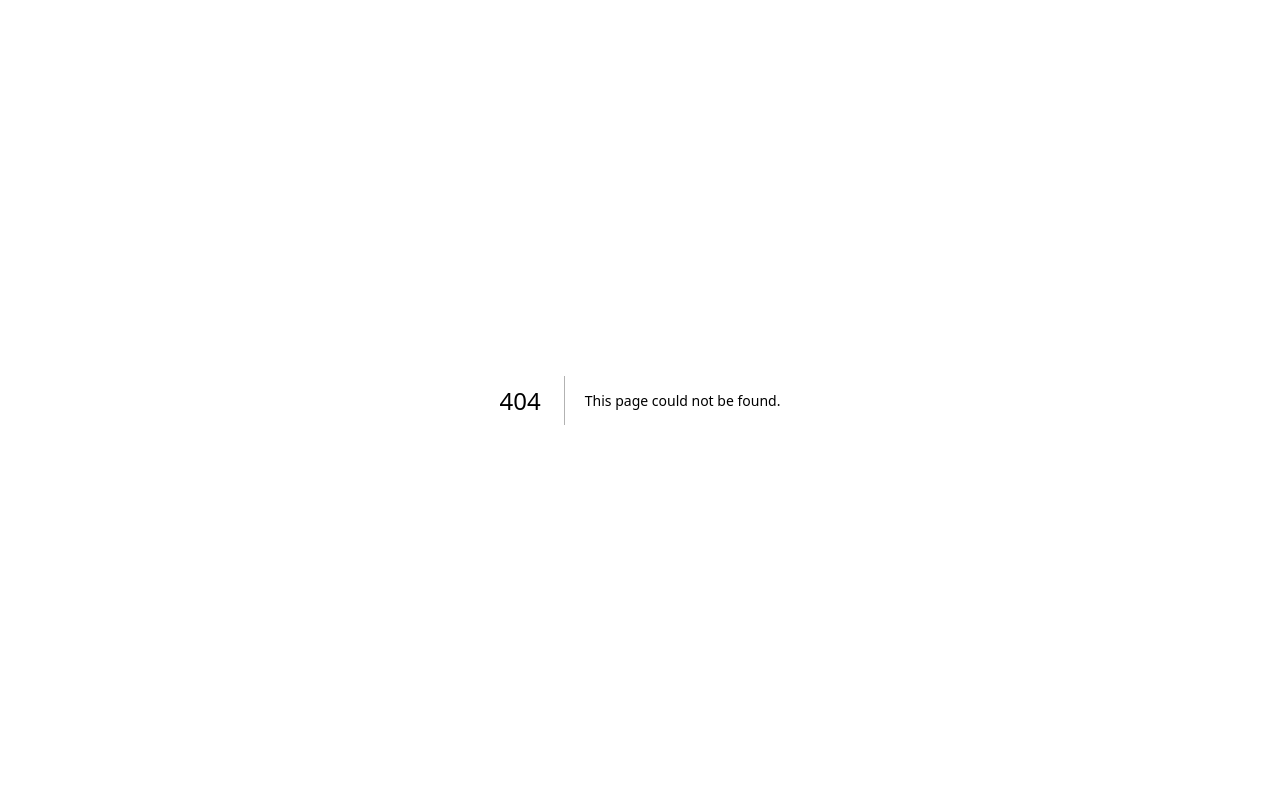
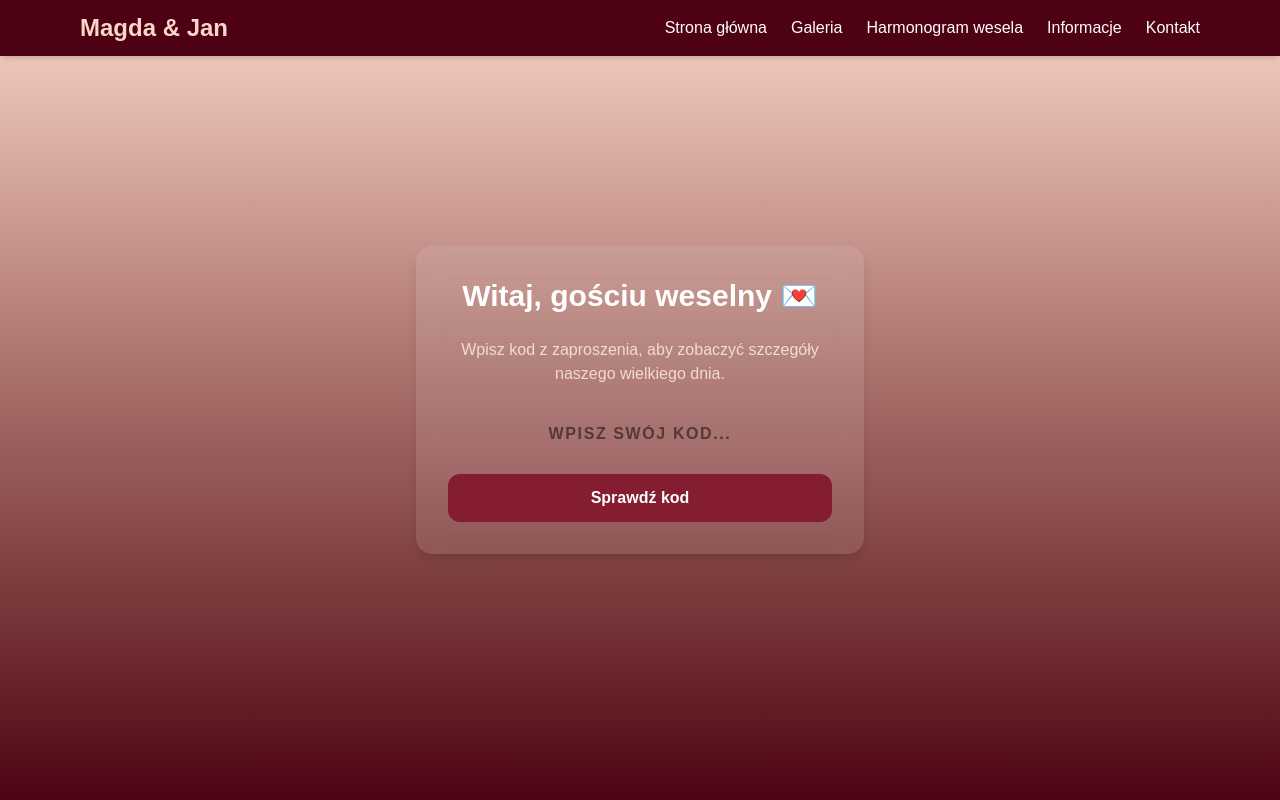
Before and after one commit to Jan-Kalla/Magda-Jan, a Next.js app: page /guest in a window 1280 px wide. Before the commit this address had no page. Built offline with nearby package versions, Linux system fonts and the light colour scheme.

Commit message:
zarodek bazy danych

```diff
--- /dev/null
+++ b/app/guest/page.tsx
@@ -0,0 +1,88 @@
+"use client";
+
+import { useState } from "react";
+import Navbar from "@/app/components/Navbar";
+import { motion } from "framer-motion";
+
+const validCodes = [
+  { code: "A4D7FZ", name: "Jan Kalla" },
+  { code: "B9T1QM", name: "Magdalena Panek" },
+  { code: "C2X8RS", name: "Ania Kowalska" },
+];
+
+export default function GuestPage() {
+  const [input, setInput] = useState("");
+  const [error, setError] = useState("");
+  const [guest, setGuest] = useState<any>(null);
+
+  const handleSubmit = (e: React.FormEvent) => {
+    e.preventDefault();
+    const match = validCodes.find(
+      (g) => g.code.toUpperCase() === input.trim().toUpperCase()
+    );
+    if (match) {
+      setGuest(match);
+      setError("");
+      localStorage.setItem("guestCode", match.code); // zapamiętanie kodu
+    } else {
+      setError("Nieprawidłowy kod. Spróbuj ponownie 😅");
+    }
+  };
+
+  return (
+    <div className="min-h-screen bg-gradient-to-b from-[#FAD6C8] to-[#4E0113] text-white flex flex-col items-center justify-center px-6 py-20">
+      <Navbar />
+
+      {!guest ? (
+        <motion.div
+          initial={{ opacity: 0, y: 30 }}
+          animate={{ opacity: 1, y: 0 }}
+          transition={{ duration: 0.8 }}
+          className="bg-white/10 backdrop-blur-md p-8 rounded-2xl shadow-lg max-w-md w-full text-center"
+        >
+          <h1 className="text-3xl font-bold mb-6">Witaj, gościu weselny 💌</h1>
+          <p className="mb-6 text-[#FBE4DA]/90">
+            Wpisz kod z zaproszenia, aby zobaczyć szczegóły naszego wielkiego dnia.
+          </p>
+
+          <form onSubmit={handleSubmit} className="space-y-4">
+            <input
+              type="text"
+              value={input}
+              onChange={(e) => setInput(e.target.value)}
+              placeholder="Wpisz swój kod..."
+              className="w-full p-3 rounded-lg text-black text-center font-semibold tracking-widest uppercase"
+              maxLength={6}
+            />
+            {error && <p className="text-red-300 text-sm">{error}</p>}
+
+            <button
+              type="submit"
+              className="w-full bg-[#841D30] hover:bg-[#9b3042] transition-colors px-6 py-3 rounded-xl text-white font-semibold"
+            >
+              Sprawdź kod
+            </button>
+          </form>
+        </motion.div>
+      ) : (
+        <motion.div
+          initial={{ opacity: 0, y: 20 }}
+          animate={{ opacity: 1, y: 0 }}
+          transition={{ duration: 0.8 }}
+          className="text-center bg-white/10 backdrop-blur-md p-8 rounded-2xl shadow-lg"
+        >
+          <h2 className="text-3xl font-bold mb-4 text-[#FBE4DA]">
+            Cześć, {guest.name}! 🎉
+          </h2>
+          <p className="mb-6">Miło Cię widzieć! Kliknij poniżej, by zobaczyć szczegóły wesela:</p>
+          <a
+            href="/harmonogram"
+            className="inline-block bg-[#841D30] hover:bg-[#9b3042] transition-colors px-6 py-3 rounded-xl text-white font-semibold"
+          >
+            Przejdź do harmonogramu 📅
+          </a>
+        </motion.div>
+      )}
+    </div>
+  );
+}
--- /dev/null
+++ b/app/lib/supabaseClient.ts
@@ -0,0 +1,6 @@
+import { createClient } from "@supabase/supabase-js";
+
+const supabaseUrl = process.env.NEXT_PUBLIC_SUPABASE_URL!;
+const supabaseAnonKey = process.env.NEXT_PUBLIC_SUPABASE_ANON_KEY!;
+
+export const supabase = createClient(supabaseUrl, supabaseAnonKey);
--- /dev/null
+++ b/app/test-supabase/page.tsx
@@ -0,0 +1,35 @@
+"use client";
+
+import { useEffect, useState } from "react";
+import { supabase } from "../lib/supabaseClient";
+
+export default function TestSupabase() {
+  const [guests, setGuests] = useState<any[]>([]);
+
+  useEffect(() => {
+    const fetchGuests = async () => {
+      const { data, error } = await supabase.from("guests").select("*");
+      if (error) console.error("Błąd Supabase:", error);
+      else setGuests(data);
+    };
+
+    fetchGuests();
+  }, []);
+
+  return (
+    <div className="p-4">
+      <h1 className="text-2xl font-bold mb-2">Test połączenia z Supabase</h1>
+      {guests.length > 0 ? (
+        <ul>
+          {guests.map((guest) => (
+            <li key={guest.id}>
+              {guest.first_name} {guest.last_name} — kod: {guest.code}
+            </li>
+          ))}
+        </ul>
+      ) : (
+        <p>Ładowanie danych...</p>
+      )}
+    </div>
+  );
+}
--- a/package.json
+++ b/package.json
@@ -8,6 +8,7 @@
     "start": "next start"
   },
   "dependencies": {
+    "@supabase/supabase-js": "^2.74.0",
     "framer-motion": "^12.23.22",
     "lucide-react": "^0.545.0",
     "next": "15.5.4",
```
Also changed, not shown: 1 other file (tests, documents, lock files or other folders).
